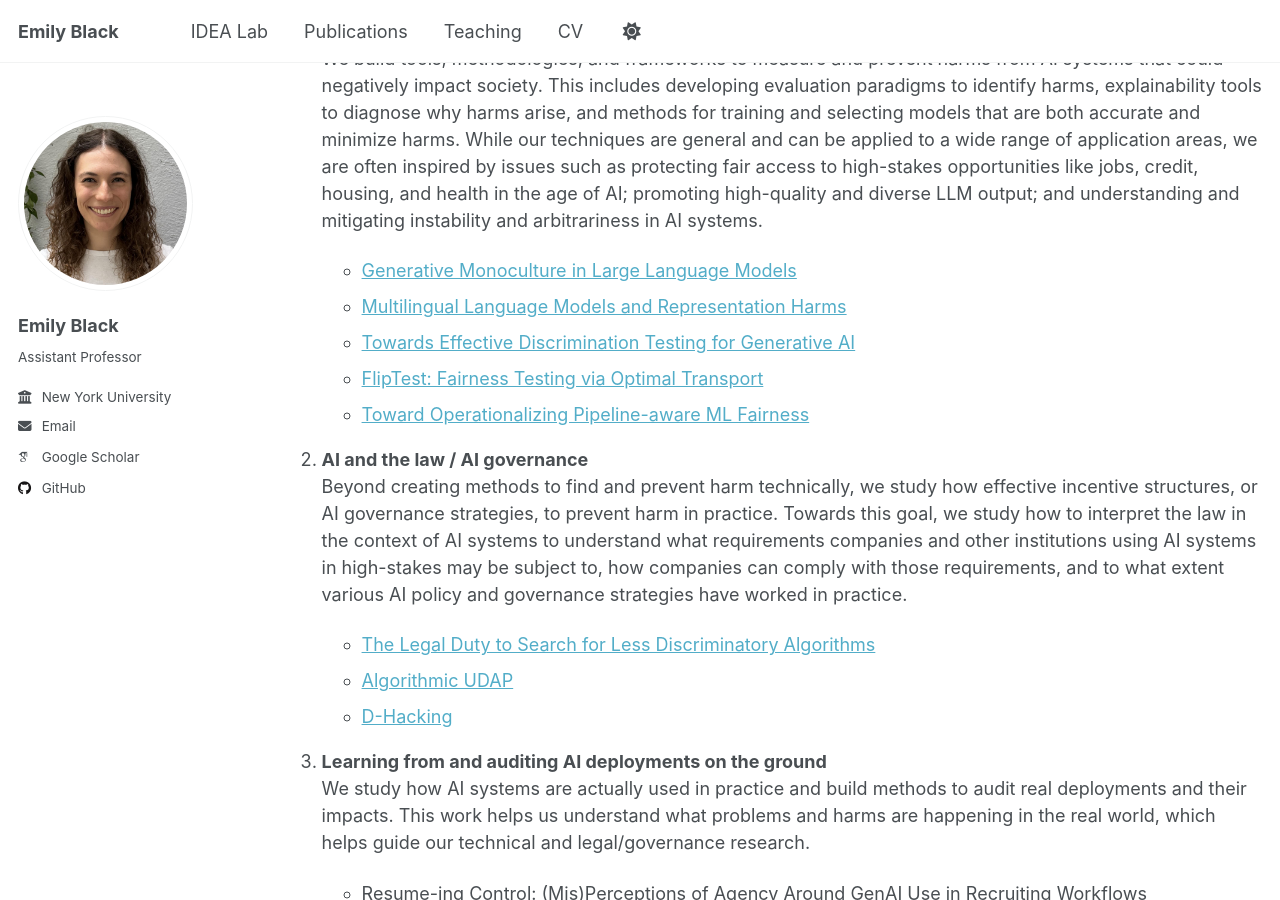
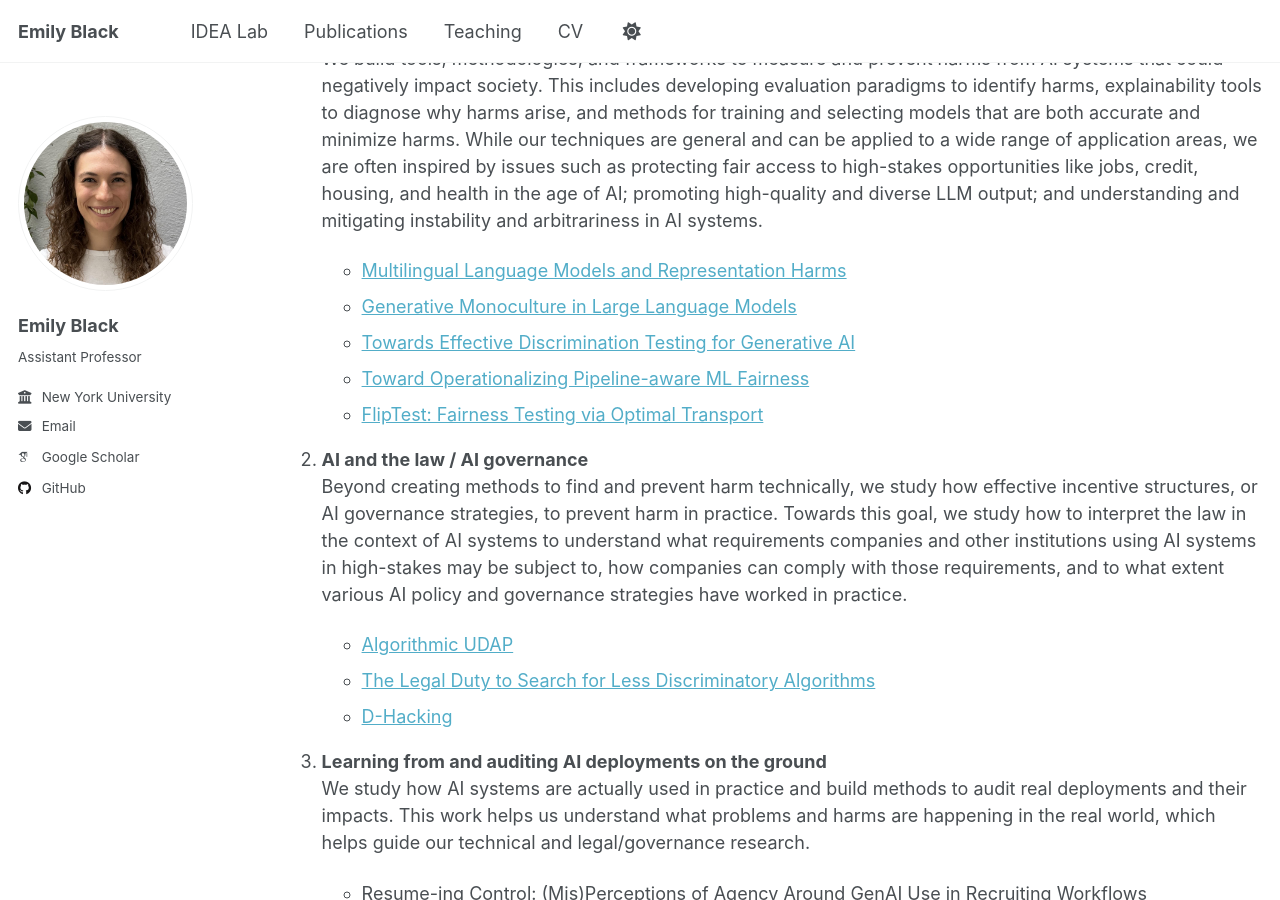
Before and after one commit to emblack/emblack.github.io, a Jekyll site: the page built from _pages/lab.md, in a window 1280 px wide and 900 px high, scrolled down 530 px. Built offline with Jekyll 4.4.1, drawn with Linux system fonts in a browser that asks for light colours; some web fonts are replaced; a script that is not in the unit is left out.

Commit message:
Reorder references in lab.md chronologically

```diff
--- a/_pages/lab.md
+++ b/_pages/lab.md
@@ -19,17 +19,17 @@ Our work spans three connected areas:
 1. **Algorithmic fairness and AI safety**
    We build tools, methodologies, and frameworks to measure and prevent harms from AI systems that could negatively impact society. This includes developing evaluation paradigms to identify harms, explainability tools to diagnose why harms arise, and methods for training and selecting models that are both accurate and minimize harms. While our techniques are general and can be applied to a wide range of application areas, we are often inspired by issues such as protecting fair access to high-stakes opportunities like jobs, credit, housing, and health in the age of AI; promoting high-quality and diverse LLM output; and understanding and mitigating instability and arbitrariness in AI systems.
 
+    - [Multilingual Language Models and Representation Harms](https://arxiv.org/abs/2505.15229)
     - [Generative Monoculture in Large Language Models](https://arxiv.org/abs/2407.02209)
-    - [Multilingual Language Models and Representation Harms](https://arxiv.org/abs/2505.15229)
     - [Towards Effective Discrimination Testing for Generative AI](https://arxiv.org/abs/2412.21052)
+    - [Toward Operationalizing Pipeline-aware ML Fairness](https://arxiv.org/abs/2309.17337)
     - [FlipTest: Fairness Testing via Optimal Transport](https://arxiv.org/abs/1906.09218)
-    - [Toward Operationalizing Pipeline-aware ML Fairness](https://arxiv.org/abs/2309.17337)
 
 2. **AI and the law / AI governance**
    Beyond creating methods to find and prevent harm technically, we study how effective incentive structures, or AI governance strategies, to prevent harm in practice. Towards this goal, we study how to interpret the law in the context of AI systems to understand what requirements companies and other institutions using AI systems in high-stakes may be subject to, how companies can comply with those requirements, and to what extent various AI policy and governance strategies have worked in practice.
 
+    - [Algorithmic UDAP](https://arxiv.org/pdf/2512.17007)
     - [The Legal Duty to Search for Less Discriminatory Algorithms](https://arxiv.org/pdf/2406.06817)
-    - [Algorithmic UDAP](https://arxiv.org/pdf/2512.17007)
     - [D-Hacking](https://facctconference.org/static/papers24/facct24-43.pdf)
 
 3. **Learning from and auditing AI deployments on the ground**
```
